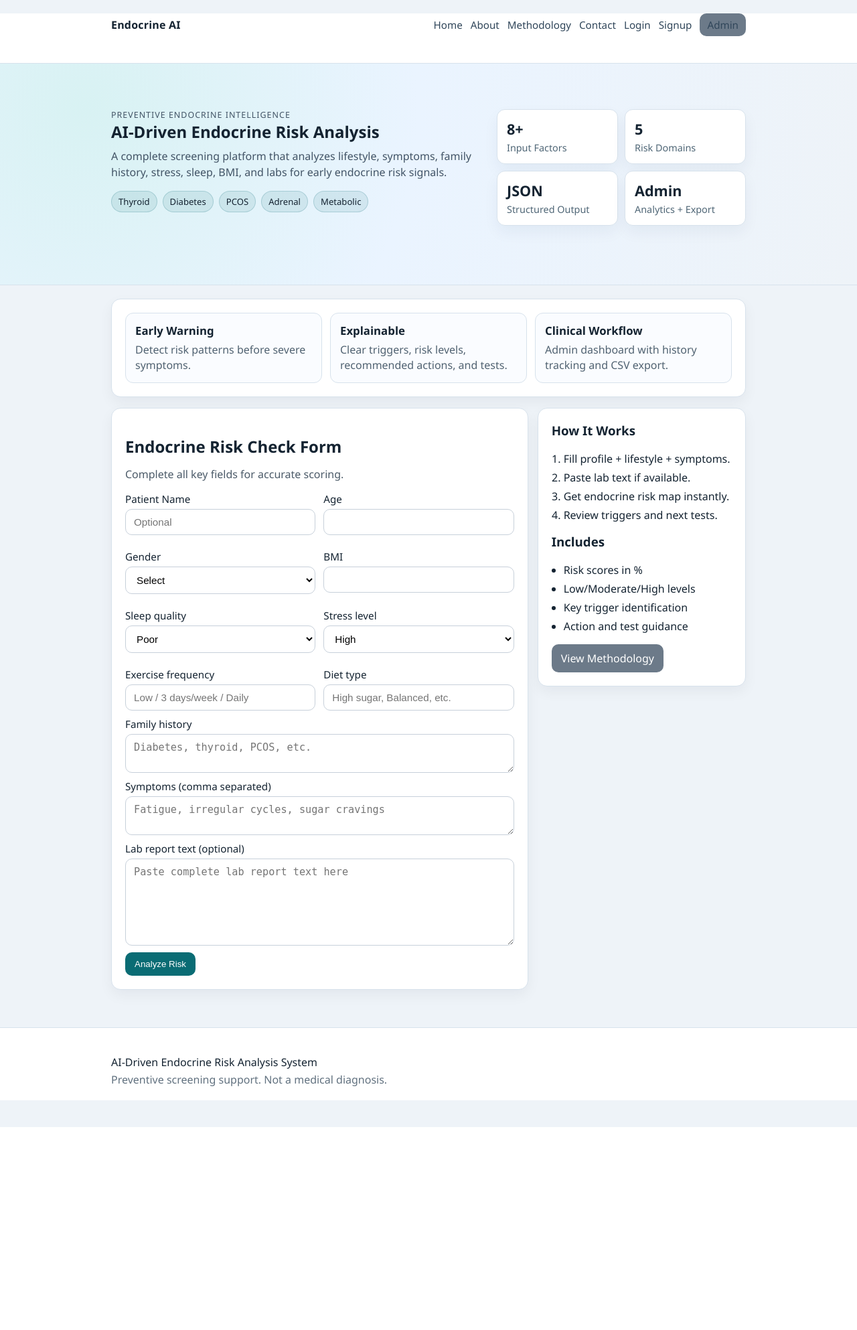
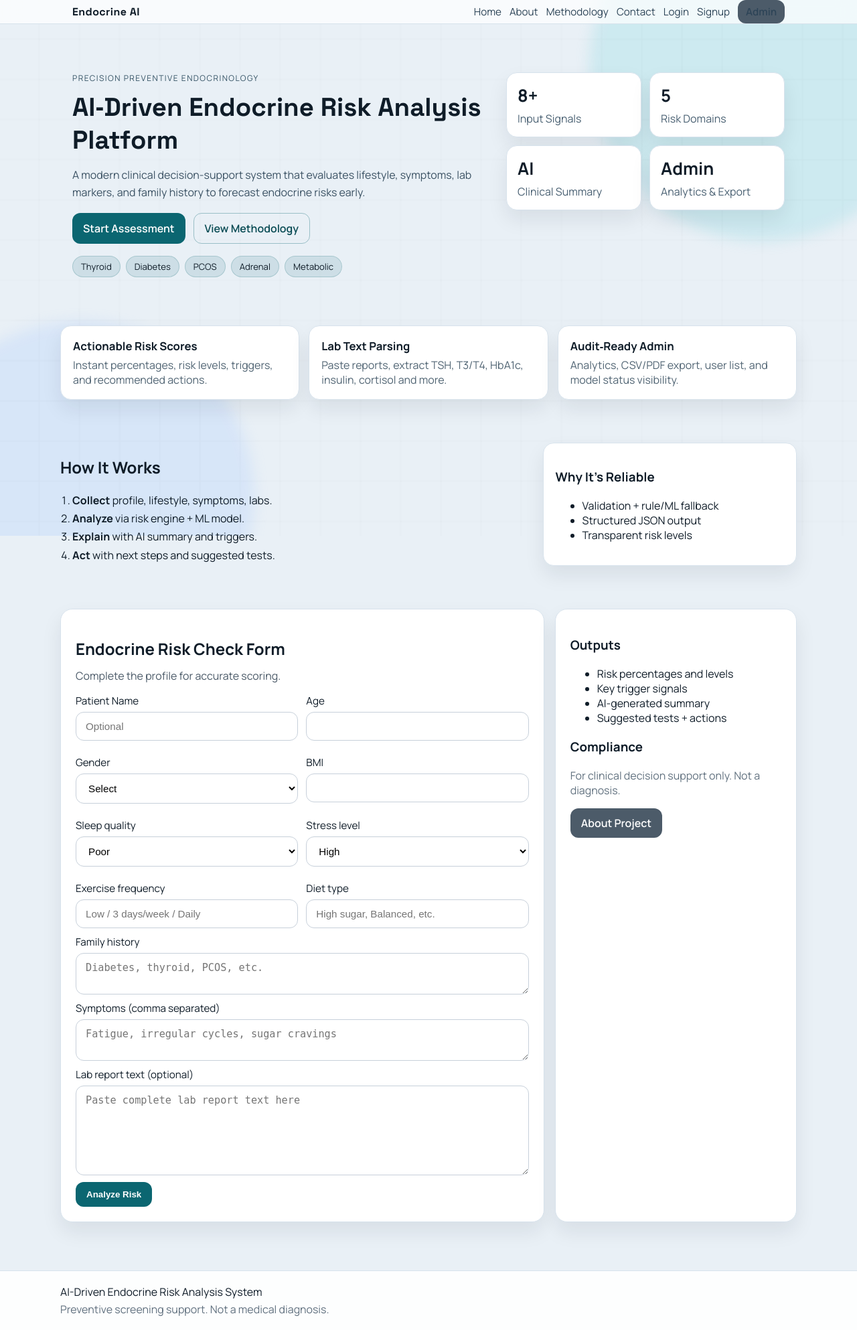
Before and after one commit to Ravikant-1811/AI-Driven-Endocrine-Risk-Analysis, a Flask app: page / in a window 1280 px wide. Shown: the whole page at 67% size. Before the commit the page ends 1683 px from the top, so only its background shows below. Run offline with Flask 3, Linux system fonts and the light colour scheme.

Commit message:
Redesign public site with modern UI/UX and refine admin/AI status panels

```diff
--- a/backend/static/css/styles.css
+++ b/backend/static/css/styles.css
@@ -1,42 +1,71 @@
 :root {
-  --bg: #eef3f8;
+  --bg: #e9f0f6;
   --surface: #ffffff;
-  --ink: #142331;
-  --accent: #0a6c74;
-  --accent-dark: #085b62;
+  --ink: #0f1c28;
+  --accent: #0b6671;
+  --accent-2: #1f7a8c;
+  --accent-dark: #094b54;
   --ok: #2f9e44;
   --warn: #f08c00;
   --high: #c92a2a;
   --line: #d7e2ec;
+  --shadow: 0 14px 30px rgba(12, 24, 36, 0.08);
 }
 
 * { box-sizing: border-box; }
 body {
   margin: 0;
-  font-family: "Manrope", "Avenir Next", "Segoe UI", sans-serif;
+  font-family: "Manrope", system-ui, sans-serif;
   color: var(--ink);
   background: var(--bg);
 }
+
+.bg-decor {
+  position: fixed;
+  inset: 0;
+  z-index: -1;
+  overflow: hidden;
+}
+.bg-decor .orb {
+  position: absolute;
+  width: 520px;
+  height: 520px;
+  border-radius: 50%;
+  filter: blur(10px);
+  opacity: 0.25;
+}
+.bg-decor .orb-a { background: #7ed6df; top: -160px; right: -120px; }
+.bg-decor .orb-b { background: #a5c8ff; bottom: -200px; left: -140px; }
+.bg-decor .grid {
+  position: absolute;
+  inset: 0;
+  background-image: linear-gradient(transparent 95%, rgba(0,0,0,0.04) 96%),
+    linear-gradient(90deg, transparent 95%, rgba(0,0,0,0.04) 96%);
+  background-size: 60px 60px;
+  opacity: 0.25;
+}
+
 .site-header {
-  background: #ffffff;
-  border-bottom: 1px solid var(--line);
   position: sticky;
   top: 0;
-  z-index: 20;
+  z-index: 50;
+  backdrop-filter: blur(14px);
+  background: rgba(255, 255, 255, 0.72);
+  border-bottom: 1px solid var(--line);
 }
 .nav-wrap {
   display: flex;
   align-items: center;
   justify-content: space-between;
-  gap: 12px;
-  padding-top: 10px;
-  padding-bottom: 10px;
+  gap: 14px;
+  padding: 12px 16px;
 }
 .brand {
+  font-family: "Space Grotesk", sans-serif;
+  font-weight: 700;
+  text-decoration: none;
   color: var(--ink);
-  text-decoration: none;
-  font-weight: 700;
-  letter-spacing: 0.2px;
+  letter-spacing: 0.4px;
 }
 .top-nav {
   display: flex;
@@ -45,174 +74,218 @@ body {
   flex-wrap: wrap;
 }
 .top-nav a {
-  color: #30465a;
+  color: #2d4457;
   text-decoration: none;
   font-size: 0.95rem;
 }
 .top-nav a:hover { color: var(--accent); }
-.hero-band {
-  background: radial-gradient(circle at 10% 20%, #d8f2f3 0, #eaf4ff 42%, #eef3f8 100%);
-  border-bottom: 1px solid var(--line);
-  padding: 34px 0;
+
+.container {
+  max-width: 1100px;
+  margin: 0 auto;
+  padding: 0 18px;
 }
-.hero-band h1 { margin: 0 0 8px; }
-.hero-band p { margin: 0; color: #425466; }
-.hero-rich { padding: 48px 0; }
+.section { padding: 32px 0; }
+
+.hero {
+  padding: 72px 0 40px;
+}
+.hero.compact-hero { padding: 50px 0 24px; }
 .hero-grid {
   display: grid;
   grid-template-columns: 1.5fr 1fr;
-  gap: 18px;
+  gap: 24px;
   align-items: start;
 }
 .eyebrow {
+  text-transform: uppercase;
+  letter-spacing: 0.12em;
+  font-size: 0.75rem;
+  color: #365466;
   margin: 0 0 10px;
-  text-transform: uppercase;
-  font-size: 0.78rem;
-  letter-spacing: 0.08em;
-  color: #3e6170;
+}
+.hero-copy h1 {
+  font-family: "Space Grotesk", sans-serif;
+  font-size: clamp(2.3rem, 3vw, 3.2rem);
+  margin: 0 0 12px;
 }
 .hero-lead {
-  max-width: 66ch;
-  line-height: 1.5;
+  color: #3a5163;
+  line-height: 1.6;
+  max-width: 62ch;
 }
+.hero-cta { display: flex; gap: 12px; margin: 18px 0; }
+
 .hero-tags {
-  margin-top: 16px;
   display: flex;
   flex-wrap: wrap;
   gap: 8px;
 }
 .hero-tags span {
-  background: rgba(10, 108, 116, 0.1);
-  border: 1px solid rgba(10, 108, 116, 0.2);
+  background: rgba(11, 102, 113, 0.12);
+  border: 1px solid rgba(11, 102, 113, 0.2);
   border-radius: 999px;
-  padding: 6px 10px;
+  padding: 6px 12px;
   font-size: 0.82rem;
 }
-.hero-metrics {
+
+.hero-panel {
   display: grid;
   grid-template-columns: 1fr 1fr;
-  gap: 10px;
+  gap: 12px;
 }
-.metric {
-  background: #fff;
+.metric-card {
+  background: #ffffff;
   border: 1px solid var(--line);
-  border-radius: 12px;
-  padding: 14px;
-  box-shadow: 0 10px 22px rgba(16, 45, 69, 0.05);
+  border-radius: 16px;
+  padding: 16px;
+  box-shadow: var(--shadow);
+  animation: floatUp 0.8s ease forwards;
 }
-.metric h3 {
+.metric-card h3 {
   margin: 0;
-  font-size: 1.35rem;
+  font-size: 1.6rem;
 }
-.metric p {
-  margin: 4px 0 0;
-  color: #4f6676;
-  font-size: 0.9rem;
+.metric-card p {
+  margin: 6px 0 0;
+  color: #496072;
 }
-.container { max-width: 980px; margin: 20px auto 40px; padding: 0 16px; }
-.container.compact { max-width: 840px; margin-top: 36px; }
-.page-space { margin-top: 20px; }
+
+.feature-grid {
+  display: grid;
+  grid-template-columns: repeat(3, 1fr);
+  gap: 14px;
+}
+.feature-grid article {
+  background: #ffffff;
+  border: 1px solid var(--line);
+  border-radius: 16px;
+  padding: 18px;
+  box-shadow: var(--shadow);
+}
+.feature-grid h3 { margin: 0 0 6px; font-size: 1.05rem; }
+.feature-grid p { margin: 0; color: #506473; }
+
+.flow-strip {
+  display: grid;
+  grid-template-columns: 1.3fr 0.7fr;
+  gap: 16px;
+  align-items: start;
+}
+.timeline {
+  margin: 0;
+  padding-left: 18px;
+  line-height: 1.7;
+}
+.trust-card {
+  background: #ffffff;
+  border: 1px solid var(--line);
+  border-radius: 16px;
+  padding: 18px;
+  box-shadow: var(--shadow);
+}
+
 .card {
-  background: var(--surface);
+  background: #ffffff;
   border: 1px solid var(--line);
-  border-radius: 14px;
-  padding: 20px;
-  margin-bottom: 16px;
-  box-shadow: 0 8px 20px rgba(9, 21, 35, 0.05);
+  border-radius: 18px;
+  padding: 22px;
+  box-shadow: var(--shadow);
 }
-.form-card h1 { margin-top: 0; }
+
 .form-layout {
   display: grid;
   grid-template-columns: 2fr 1fr;
-  gap: 14px;
-  align-items: start;
-}
-.feature-strip {
-  display: grid;
-  grid-template-columns: repeat(3, 1fr);
-  gap: 12px;
-}
-.feature-strip article {
-  border: 1px solid var(--line);
-  border-radius: 12px;
-  padding: 14px;
-  background: #fafcff;
-}
-.feature-strip h3 {
-  margin: 0 0 6px;
-  font-size: 1.05rem;
-}
-.feature-strip p {
-  margin: 0;
-  color: #506271;
-  line-height: 1.45;
-}
-.brief-card h3 {
-  margin-top: 0;
-}
-.brief-card ol,
-.brief-card ul {
-  margin-top: 8px;
-  padding-left: 18px;
-}
-.brief-card li {
-  margin-bottom: 6px;
+  gap: 16px;
 }
 .grid {
   display: grid;
   grid-template-columns: repeat(auto-fit, minmax(220px, 1fr));
   gap: 12px;
 }
-label { display: flex; flex-direction: column; font-size: 0.95rem; gap: 5px; margin-bottom: 10px; }
+label {
+  display: flex;
+  flex-direction: column;
+  gap: 6px;
+  font-size: 0.95rem;
+  margin-bottom: 10px;
+}
 input, select, textarea {
   width: 100%;
-  padding: 10px 12px;
+  padding: 12px 14px;
   border: 1px solid #c7d0da;
-  border-radius: 10px;
+  border-radius: 12px;
   font-size: 0.95rem;
   background: #fff;
 }
+
 .btn {
-  display: inline-block;
+  display: inline-flex;
+  align-items: center;
+  justify-content: center;
   background: var(--accent);
   color: #fff;
   border: none;
-  padding: 10px 14px;
-  border-radius: 10px;
+  padding: 11px 16px;
+  border-radius: 12px;
   text-decoration: none;
   cursor: pointer;
-}
-.btn-small {
-  padding: 7px 11px;
-  font-size: 0.85rem;
+  font-weight: 600;
 }
 .btn:hover { background: var(--accent-dark); }
-.btn-secondary { background: #6c7a89; }
-.btn-secondary:hover { background: #566372; }
-.actions { margin-top: 8px; }
+.btn-small { padding: 7px 12px; font-size: 0.85rem; }
+.btn-secondary { background: #4c5b69; }
+.btn-secondary:hover { background: #3e4b57; }
+.btn-ghost {
+  background: transparent;
+  color: var(--accent-dark);
+  border: 1px solid rgba(11, 102, 113, 0.35);
+}
+.btn-ghost:hover { background: rgba(11, 102, 113, 0.08); }
+
+.actions { margin-top: 10px; }
+.small-note { color: #4b5a68; margin-top: -6px; }
 .hidden { display: none; }
+
 .risk-cards {
   display: grid;
   grid-template-columns: repeat(auto-fit, minmax(140px, 1fr));
   gap: 10px;
 }
 .risk-card {
-  border-radius: 12px;
+  border-radius: 14px;
   border: 1px solid var(--line);
   padding: 12px;
   background: #f9fbfd;
 }
-.risk-card h4 { margin: 0 0 6px; text-transform: capitalize; }
 .level-Low { color: var(--ok); }
 .level-Moderate { color: var(--warn); }
 .level-High { color: var(--high); }
+
+.ai-box {
+  margin-bottom: 12px;
+  background: #f2f9ff;
+  border-color: #cde5fb;
+}
+
 .centered-bg { display: grid; place-items: center; min-height: 100vh; }
 .login-card { width: min(420px, 92vw); }
 .error { color: var(--high); }
 .link { display: inline-block; margin-top: 10px; color: #0b7285; }
+
+.site-footer {
+  margin-top: 40px;
+  border-top: 1px solid var(--line);
+  background: rgba(255,255,255,0.9);
+}
+.footer-wrap { padding: 16px 0; }
+.footer-wrap p { margin: 4px 0; }
+.muted { color: #61717f; }
+
+/* Admin styles retained and upgraded */
 .admin-header {
-  max-width: 980px;
-  margin: 20px auto;
+  max-width: 1100px;
+  margin: 18px auto;
   padding: 0 16px;
   display: flex;
   justify-content: space-between;
@@ -369,32 +399,26 @@ th {
 }
 td { border: 1px solid var(--line); padding: 8px; text-align: left; font-size: 0.9rem; }
 pre { background: #f5f8fb; border: 1px solid var(--line); padding: 10px; border-radius: 10px; overflow: auto; }
-.small-note { color: #4b5a68; margin-top: -6px; }
-.ai-box {
-  margin-bottom: 12px;
-  background: #f2f9ff;
-  border-color: #cde5fb;
+
+@keyframes floatUp {
+  from { transform: translateY(8px); opacity: 0.6; }
+  to { transform: translateY(0); opacity: 1; }
 }
-.ai-box h3 {
-  margin-top: 0;
-}
-.site-footer {
-  margin-top: 36px;
-  border-top: 1px solid var(--line);
-  background: #fff;
-}
-.footer-wrap { padding-top: 16px; padding-bottom: 16px; }
-.footer-wrap p { margin: 4px 0; }
-.muted { color: #61717f; }
 
-@media (max-width: 740px) {
-  .nav-wrap { align-items: flex-start; flex-direction: column; }
+@media (max-width: 880px) {
   .hero-grid { grid-template-columns: 1fr; }
-  .feature-strip { grid-template-columns: 1fr; }
+  .hero-panel { grid-template-columns: 1fr 1fr; }
+  .feature-grid { grid-template-columns: 1fr; }
+  .flow-strip { grid-template-columns: 1fr; }
   .form-layout { grid-template-columns: 1fr; }
   .stats-grid-hero { grid-template-columns: 1fr 1fr; }
   .admin-panels { grid-template-columns: 1fr; }
   .insight-grid { grid-template-columns: 1fr; }
+}
+
+@media (max-width: 600px) {
+  .hero-cta { flex-direction: column; align-items: stretch; }
+  .top-nav { gap: 8px; }
   .risk-bar-row { grid-template-columns: 88px 1fr 40px; }
   .table-top { flex-direction: column; align-items: stretch; }
 }
--- a/backend/templates/index.html
+++ b/backend/templates/index.html
@@ -1,36 +1,83 @@
 {% extends "public_base.html" %}
 {% set title = "Home | Endocrine AI" %}
 {% block content %}
-<section class="hero-band hero-rich">
+<section class="hero">
   <div class="container hero-grid">
-    <div>
-      <p class="eyebrow">Preventive Endocrine Intelligence</p>
-      <h1>AI-Driven Endocrine Risk Analysis</h1>
-      <p class="hero-lead">A complete screening platform that analyzes lifestyle, symptoms, family history, stress, sleep, BMI, and labs for early endocrine risk signals.</p>
+    <div class="hero-copy">
+      <p class="eyebrow">Precision Preventive Endocrinology</p>
+      <h1>AI‑Driven Endocrine Risk Analysis Platform</h1>
+      <p class="hero-lead">A modern clinical decision-support system that evaluates lifestyle, symptoms, lab markers, and family history to forecast endocrine risks early.</p>
+      <div class="hero-cta">
+        <a class="btn" href="#assessment">Start Assessment</a>
+        <a class="btn btn-ghost" href="/methodology">View Methodology</a>
+      </div>
       <div class="hero-tags">
         <span>Thyroid</span><span>Diabetes</span><span>PCOS</span><span>Adrenal</span><span>Metabolic</span>
       </div>
     </div>
-    <div class="hero-metrics">
-      <div class="metric"><h3>8+</h3><p>Input Factors</p></div>
-      <div class="metric"><h3>5</h3><p>Risk Domains</p></div>
-      <div class="metric"><h3>JSON</h3><p>Structured Output</p></div>
-      <div class="metric"><h3>Admin</h3><p>Analytics + Export</p></div>
+    <div class="hero-panel">
+      <div class="metric-card">
+        <h3>8+</h3>
+        <p>Input Signals</p>
+      </div>
+      <div class="metric-card">
+        <h3>5</h3>
+        <p>Risk Domains</p>
+      </div>
+      <div class="metric-card">
+        <h3>AI</h3>
+        <p>Clinical Summary</p>
+      </div>
+      <div class="metric-card">
+        <h3>Admin</h3>
+        <p>Analytics & Export</p>
+      </div>
     </div>
   </div>
 </section>
 
-<main class="container page-space">
-  <section class="card feature-strip">
-    <article><h3>Early Warning</h3><p>Detect risk patterns before severe symptoms.</p></article>
-    <article><h3>Explainable</h3><p>Clear triggers, risk levels, recommended actions, and tests.</p></article>
-    <article><h3>Clinical Workflow</h3><p>Admin dashboard with history tracking and CSV export.</p></article>
-  </section>
+<section class="container section">
+  <div class="feature-grid">
+    <article>
+      <h3>Actionable Risk Scores</h3>
+      <p>Instant percentages, risk levels, triggers, and recommended actions.</p>
+    </article>
+    <article>
+      <h3>Lab Text Parsing</h3>
+      <p>Paste reports, extract TSH, T3/T4, HbA1c, insulin, cortisol and more.</p>
+    </article>
+    <article>
+      <h3>Audit‑Ready Admin</h3>
+      <p>Analytics, CSV/PDF export, user list, and model status visibility.</p>
+    </article>
+  </div>
+</section>
 
-  <section class="form-layout">
+<section class="container section flow-strip">
+  <div>
+    <h2>How It Works</h2>
+    <ol class="timeline">
+      <li><strong>Collect</strong> profile, lifestyle, symptoms, labs.</li>
+      <li><strong>Analyze</strong> via risk engine + ML model.</li>
+      <li><strong>Explain</strong> with AI summary and triggers.</li>
+      <li><strong>Act</strong> with next steps and suggested tests.</li>
+    </ol>
+  </div>
+  <div class="trust-card">
+    <h3>Why It’s Reliable</h3>
+    <ul>
+      <li>Validation + rule/ML fallback</li>
+      <li>Structured JSON output</li>
+      <li>Transparent risk levels</li>
+    </ul>
+  </div>
+</section>
+
+<main id="assessment" class="container section">
+  <div class="form-layout">
     <section class="card form-card">
       <h2>Endocrine Risk Check Form</h2>
-      <p class="small-note">Complete all key fields for accurate scoring.</p>
+      <p class="small-note">Complete the profile for accurate scoring.</p>
       <form id="assessment-form">
         <div class="grid">
           <label>Patient Name <input name="patient_name" placeholder="Optional" /></label>
@@ -76,23 +123,18 @@
     </section>
 
     <aside class="card brief-card">
-      <h3>How It Works</h3>
-      <ol>
-        <li>Fill profile + lifestyle + symptoms.</li>
-        <li>Paste lab text if available.</li>
-        <li>Get endocrine risk map instantly.</li>
-        <li>Review triggers and next tests.</li>
-      </ol>
-      <h3>Includes</h3>
+      <h3>Outputs</h3>
       <ul>
-        <li>Risk scores in %</li>
-        <li>Low/Moderate/High levels</li>
-        <li>Key trigger identification</li>
-        <li>Action and test guidance</li>
+        <li>Risk percentages and levels</li>
+        <li>Key trigger signals</li>
+        <li>AI-generated summary</li>
+        <li>Suggested tests + actions</li>
       </ul>
-      <a class="btn btn-secondary" href="/methodology">View Methodology</a>
+      <h3>Compliance</h3>
+      <p class="muted">For clinical decision support only. Not a diagnosis.</p>
+      <a class="btn btn-secondary" href="/about">About Project</a>
     </aside>
-  </section>
+  </div>
 
   <section id="result-section" class="card hidden">
     <h2>Assessment Result</h2>
--- a/backend/templates/public_base.html
+++ b/backend/templates/public_base.html
@@ -4,9 +4,18 @@
   <meta charset="UTF-8" />
   <meta name="viewport" content="width=device-width, initial-scale=1.0" />
   <title>{{ title or 'AI Endocrine Risk Analysis' }}</title>
+  <link rel="preconnect" href="https://fonts.googleapis.com" />
+  <link rel="preconnect" href="https://fonts.gstatic.com" crossorigin />
+  <link href="https://fonts.googleapis.com/css2?family=Manrope:wght@300;400;500;600;700&family=Space+Grotesk:wght@400;500;600;700&display=swap" rel="stylesheet" />
   <link rel="stylesheet" href="{{ url_for('static', filename='css/styles.css') }}" />
 </head>
 <body>
+  <div class="bg-decor">
+    <span class="orb orb-a"></span>
+    <span class="orb orb-b"></span>
+    <span class="grid"></span>
+  </div>
+
   <header class="site-header">
     <div class="container nav-wrap">
       <a class="brand" href="{{ url_for('public.index') }}">Endocrine AI</a>
```
Also changed, not shown: other parts of backend/static/css/styles.css (+5 -48 lines), backend/templates/about.html (+19 -9 lines), backend/templates/contact.html (+14 -9 lines), backend/templates/methodology.html (+23 -9 lines).
